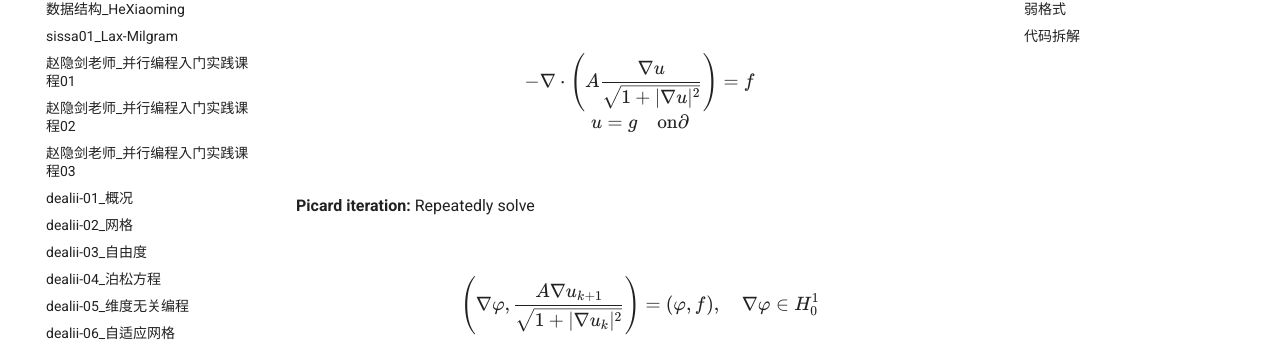
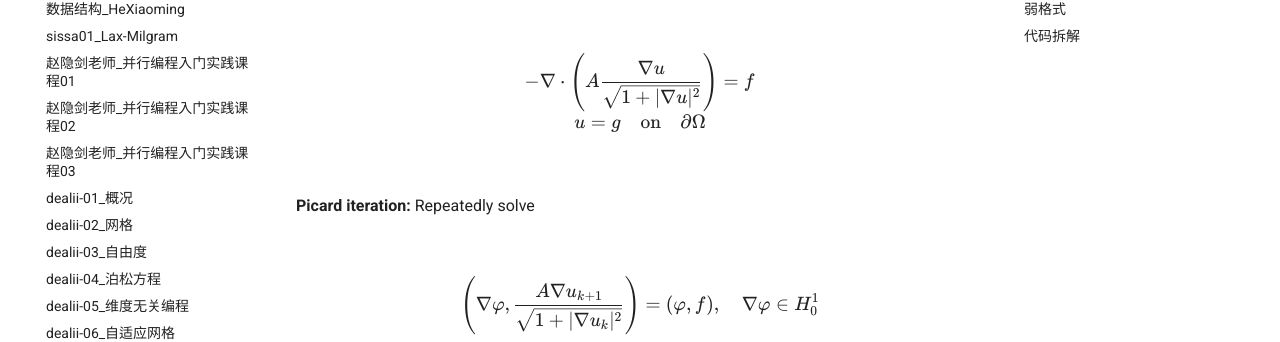
Before and after one commit to ymma98/technotes, an MkDocs documentation site: the page built from docs/FEM/dealii-08_非线性椭圆方程.md, in a window 1280 px wide and 900 px high, scrolled down 2201 px. Shown: the part 207-549 px from the top of the window. Built offline with MkDocs 1.6.1 and Material for MkDocs 9.7.7, drawn with Linux system fonts in a browser that asks for light colours; some of the changed text lies outside the part shown.

Commit message:
docs/FEM/dealii-08_非线性椭圆方程.md updated from https://stackedit.cn/

```diff
--- a/docs/FEM/dealii-08_非线性椭圆方程.md
+++ b/docs/FEM/dealii-08_非线性椭圆方程.md
@@ -77,7 +77,7 @@ $$
 **Goal:** Solve
 
 $$- \nabla \cdot \left( A \frac{\nabla u}{\sqrt{1 + |\nabla u|^2}} \right) = f \\
-u=g \quad \text{on} \partial
+u=g \quad \text{on} \quad \partial\Omega
 $$
 
 **Picard iteration:** Repeatedly solve
@@ -194,7 +194,7 @@ $$
 
 求解流程:
 
-1. initial guess $u^0 \equiv 0$, 并且 $u^0$ 满足边界条件  and modify it in such a way that the values of $u^0$ along the boundary equal the correct boundary values $g$ (this happens in the call to `AffineConstraints::distribute()`). Set $n = 0$.
+1. initial guess $u^0 \equiv 0$, 并且 $u^0$ 满足边界条件 $u=g$  and modify it in such a way that the values of $u^0$ along the boundary equal the correct boundary values $g$ (this happens in the call to `AffineConstraints::distribute()`). Set $n = 0$.
 
 2. Compute the Newton update by solving the system
 $$
```
Also changed, not shown: other parts of docs/FEM/dealii-08_非线性椭圆方程.md (+1 -1 lines).
